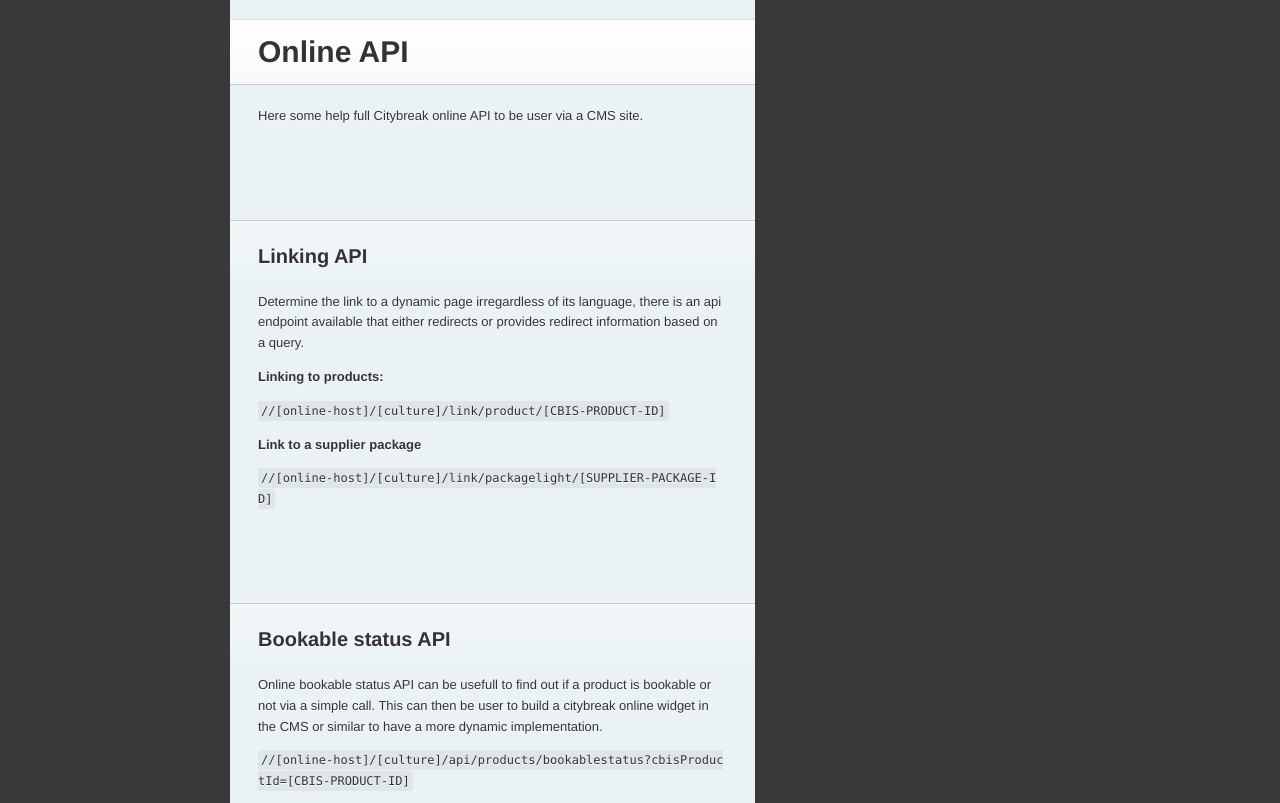
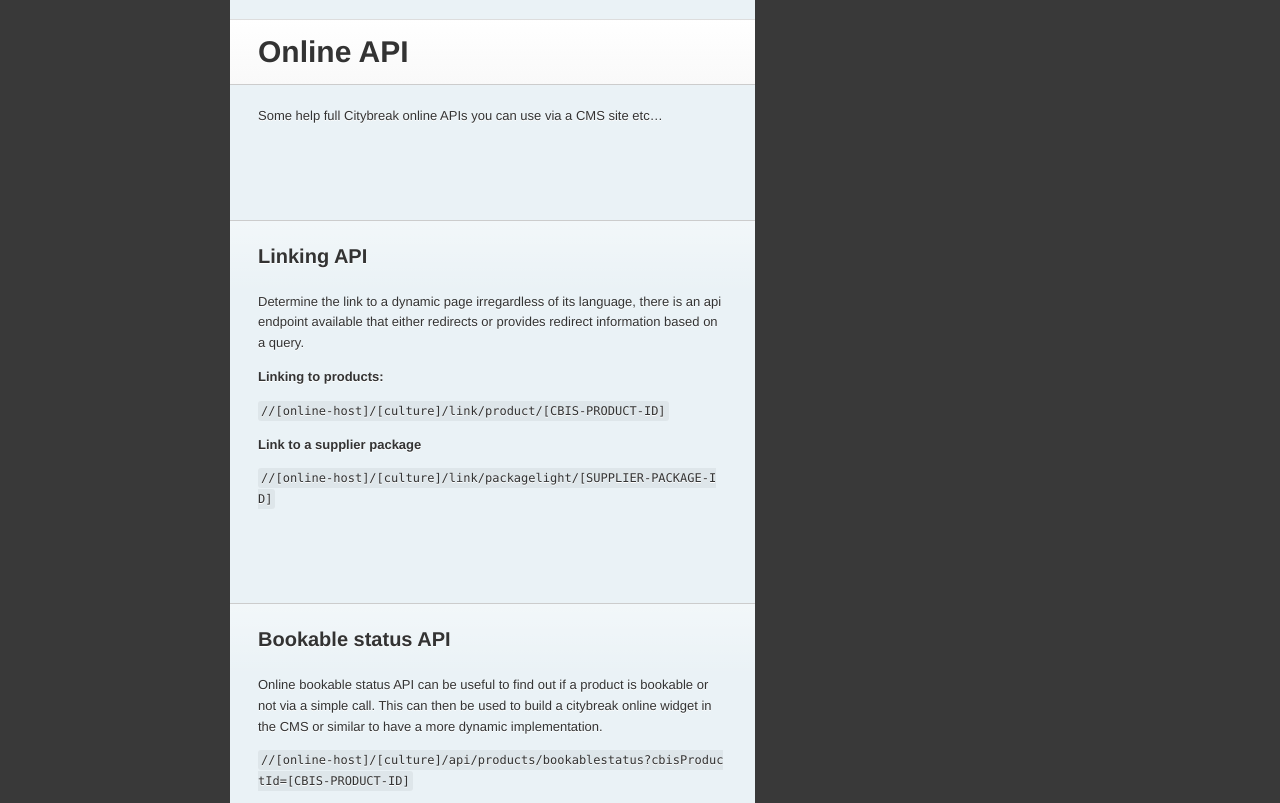
Before and after one commit to visit/citybreak-online-doc, a Jekyll site: the page built from index.md, in a window 1280 px wide and 1400 px high, scrolled down 23982 px. Shown: the part 594-1397 px from the top of the window. Built offline with Jekyll 4.4.1, drawn with Linux system fonts in a browser that asks for light colours; our own code applies the rules of GitHub Pages for plain Markdown files.

Commit message:
Update api.md
typos

```diff
--- a/_includes/api.md
+++ b/_includes/api.md
@@ -1,6 +1,6 @@
 # Online API
 
-Here some help full Citybreak online API to be user via a CMS site.
+Some help full Citybreak online APIs you can use via a CMS site etc...
 
 ## Linking API
 
@@ -20,8 +20,8 @@ Determine the link to a dynamic page irregardless of its language, there is an a
 
 ## Bookable status API
 
-Online bookable status API  can be usefull to find out if a product is bookable or not via a simple call.
-This can then be user to build a citybreak online widget in the CMS or similar to have a more dynamic implementation.
+Online bookable status API  can be useful to find out if a product is bookable or not via a simple call.
+This can then be used to build a citybreak online widget in the CMS or similar to have a more dynamic implementation.
 
 ``
 //[online-host]/[culture]/api/products/bookablestatus?cbisProductId=[CBIS-PRODUCT-ID]
```
